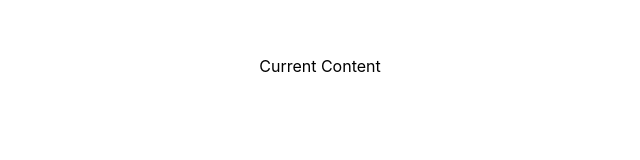
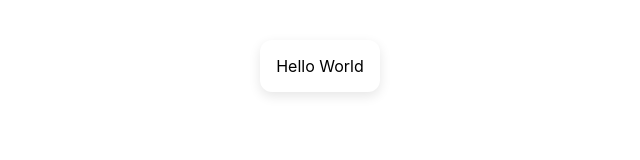
Before and after one commit to lindellcarternyc/dev-challenges-fullstack-image-uploader, a React (Create React App) app: page / in a window 1280 px wide. Shown: the part 334-494 px from the top of the page, without its empty margins (320-960 px from the left). Built offline with nearby package versions, Linux system fonts and the light colour scheme.

Commit message:
adds card component to app

```diff
--- a/src/App.tsx
+++ b/src/App.tsx
@@ -1,13 +1,17 @@
 import GlobalStyles from './styles/global.styles'
 
 import Page from './layout/Page'
+
+import Card from './components/Card'
 
 const App = (): JSX.Element => {
   return (
     <>
       <GlobalStyles />
       <Page>
-        Current Content
+        <Card>
+          Hello World
+        </Card>
       </Page>
     </>
   )
```
